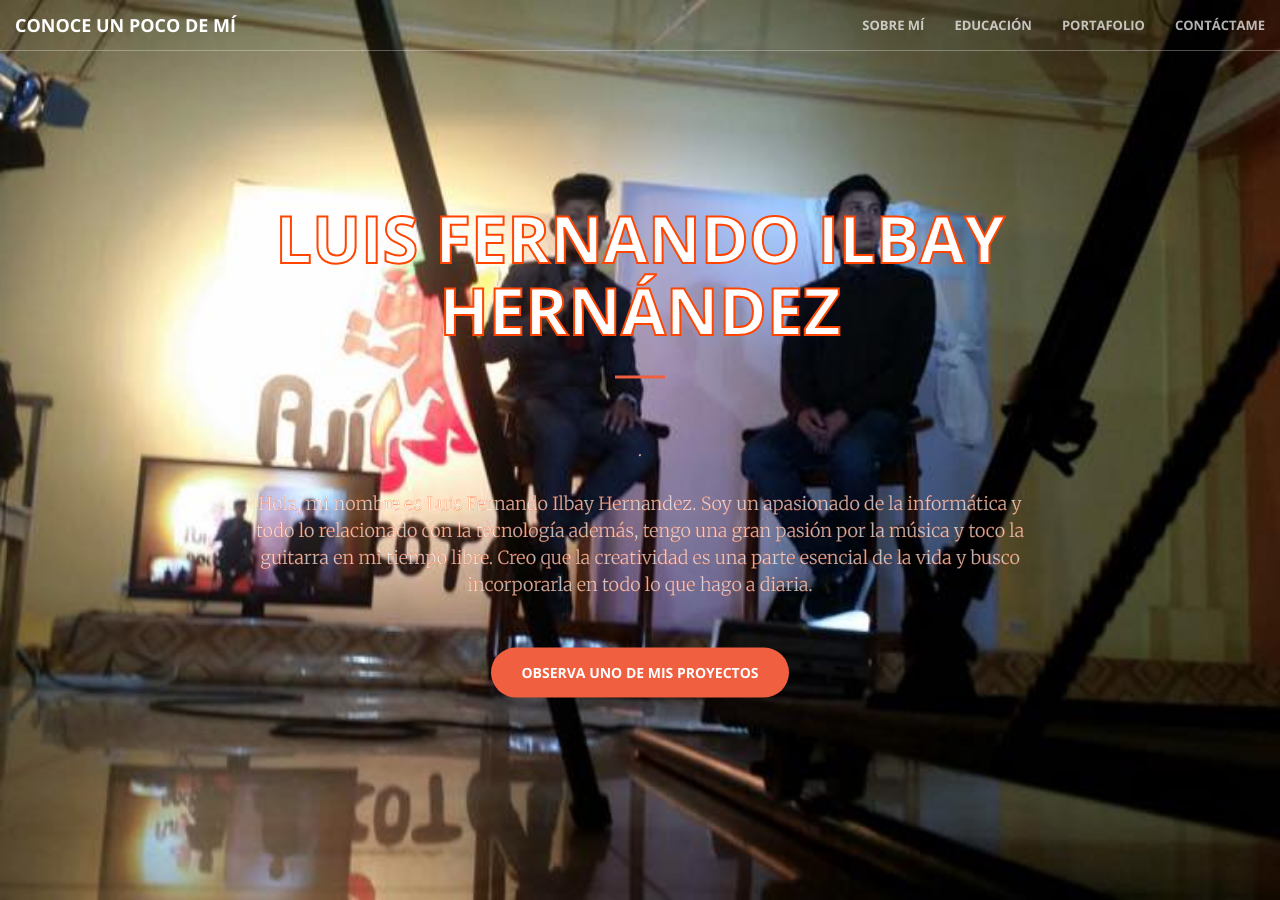
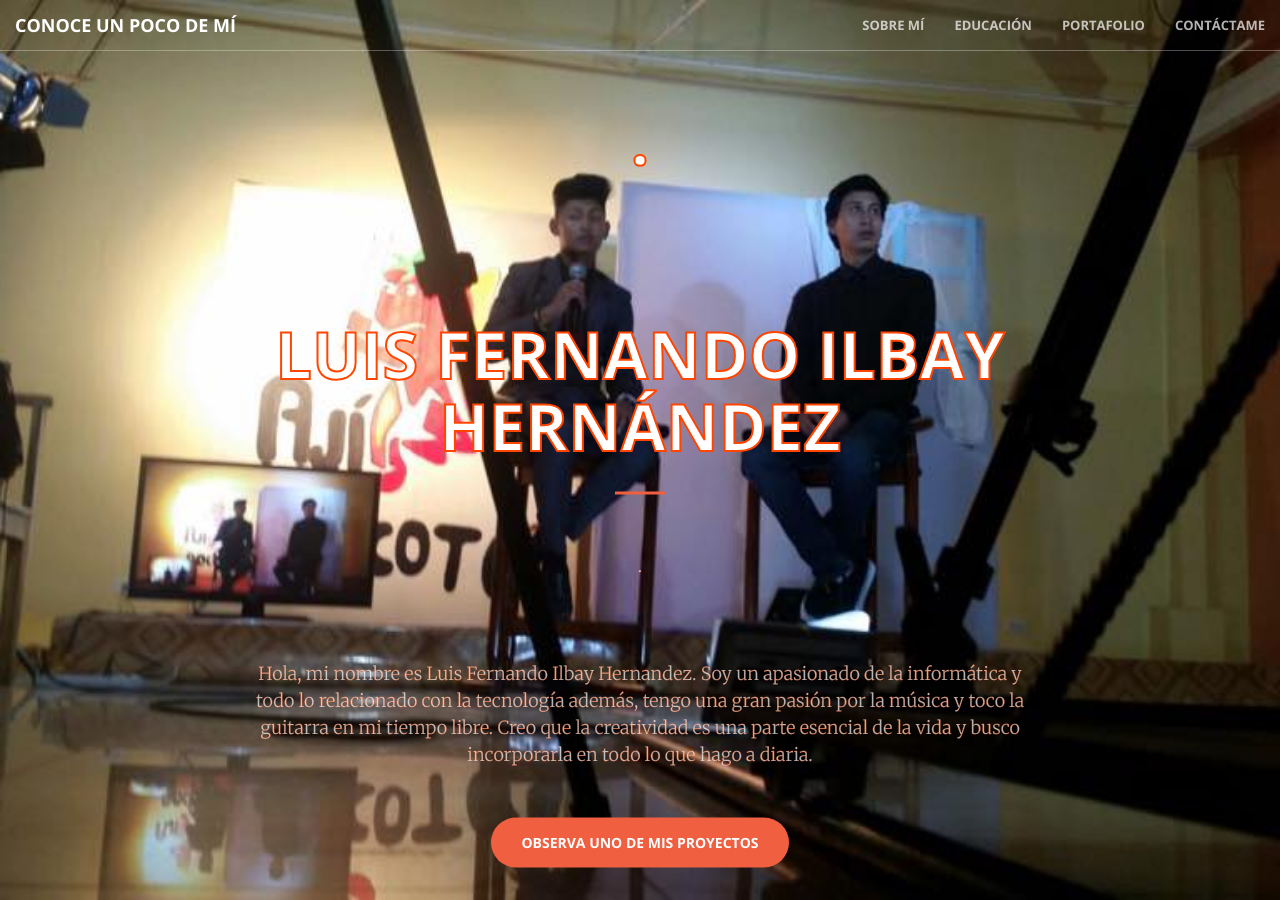
Before and after one commit to lfih-96/lfih-96.github.io, a Jekyll site: the page built from index.html, in a window 1280 px wide and 900 px high. Built offline with Jekyll 4.4.1, drawn with Linux system fonts in a browser that asks for light colours.

Commit message:
Update header.html

```diff
--- a/_includes/header.html
+++ b/_includes/header.html
@@ -1,9 +1,14 @@
 <header>
     <div class="header-content">
         <div class="header-content-inner">
-            <h1 id="headerh1">LUIS FERNANDO ILBAY HERNÁNDEZ</h1>
+            <h1 id="headerh1"><br>.
+                <br>
+                <br>
+                <br>LUIS FERNANDO ILBAY HERNÁNDEZ</h1>
             <hr>
             <p id="headerp"> <br>.
+                <br>
+                <br>
                 <br>
                 <br>Hola, mi nombre es Luis Fernando Ilbay Hernandez. Soy un apasionado de la informática y todo lo relacionado con la tecnología además, tengo una gran pasión por la música y toco la guitarra en mi tiempo libre. Creo que la creatividad es una parte esencial de la vida y busco incorporarla en todo lo que hago a diaria.</p>
             <a href="https://drive.google.com/file/d/1227l1vFmNjmx38fSVXjeDp_bxAILpDs-/view?usp=share_link" class="btn btn-primary btn-xl page-scroll">Observa uno de mis proyectos</a>
```
